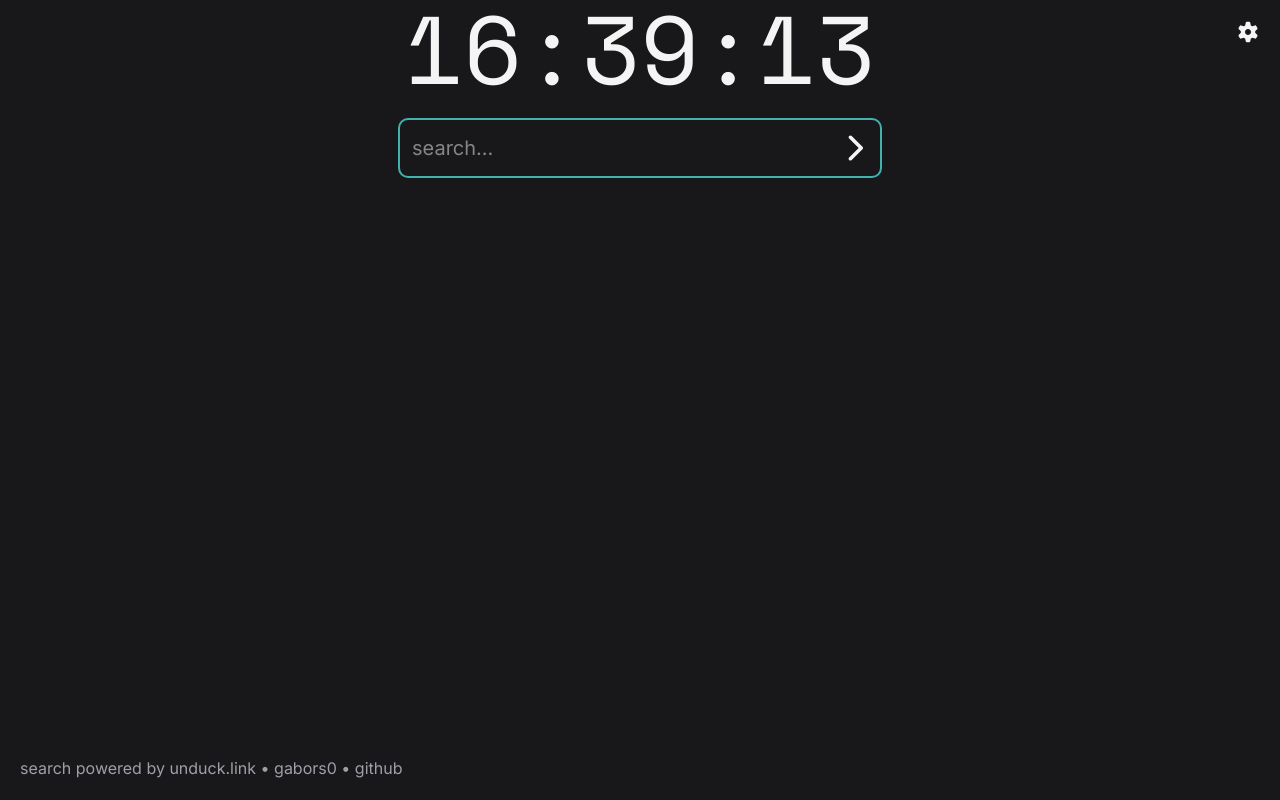
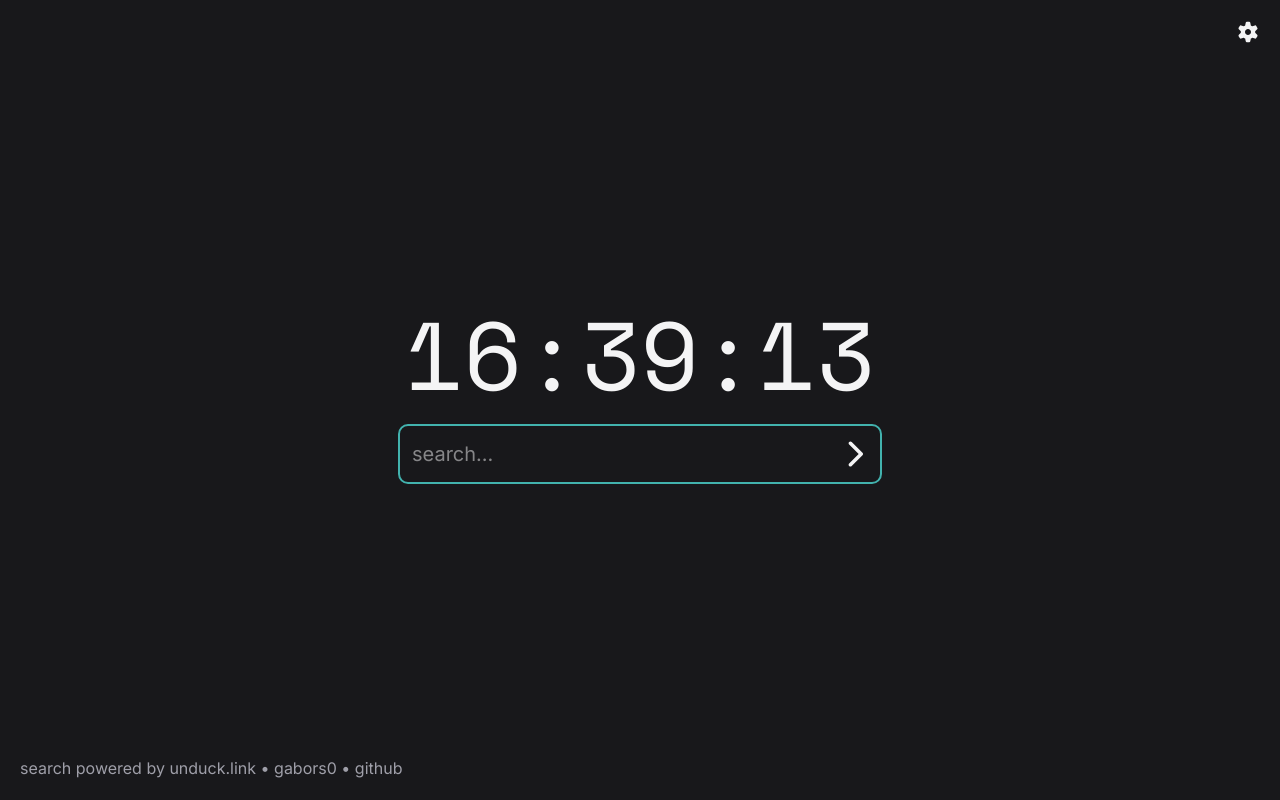
Before and after one commit to gabors0/unduck-startpage, a SvelteKit app: page / in a window 1280 px wide. Built offline with nearby package versions, Linux system fonts and the light colour scheme.

Commit message:
main tag fix

```diff
--- a/src/routes/+layout.svelte
+++ b/src/routes/+layout.svelte
@@ -27,7 +27,7 @@
     <title>search</title>
 </svelte:head>
 
-<main>
+<main class="flex items-center">
     {@render children?.()}
 </main>
 
```
